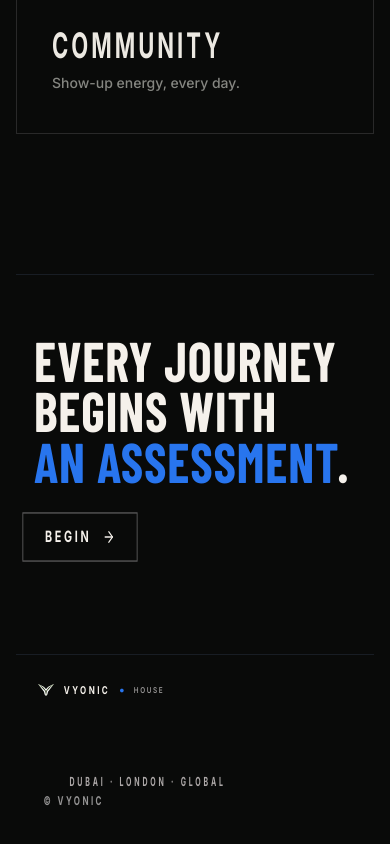
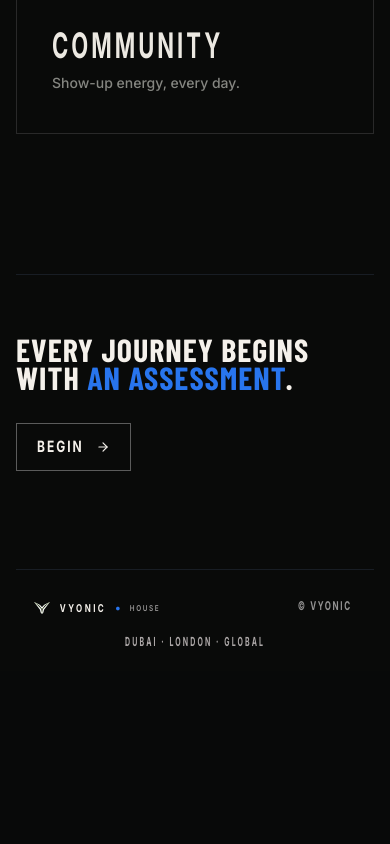
Before and after one commit to isha-98-isha/VYONIC-HOUSE, a React (Vite) app: page / in a window 390 px wide. Shown: the part 3621-4465 px from the top of the page. After the commit the page ends 4292 px from the top, so only its background shows below. Built offline with nearby package versions, Linux system fonts and the light colour scheme.

Commit message:
Fix Text allignment in Mobile View Mode.

```diff
--- a/src/pages/Home/House.jsx
+++ b/src/pages/Home/House.jsx
@@ -37,7 +37,9 @@ function Home() {
           </p>
 
           <h1 className="hero-title max-[900px]:!max-w-full max-[900px]:!text-[clamp(58px,18vw,78px)] max-[900px]:!leading-[0.88] max-[900px]:!tracking-[-1px]">
-            BECOME WHO YOU WERE <span>BUILT TO BE</span>.
+            BECOME WHO YOU
+            <br />
+            WERE <span>BUILT TO BE</span>.
           </h1>
 
           <p className="hero-description max-[900px]:!mx-0 max-[900px]:!mt-8 max-[900px]:!max-w-[290px] max-[900px]:!text-[15px] max-[900px]:!leading-[1.45]">
@@ -184,18 +186,27 @@ function Home() {
         </section>
 
         <section className="assessment-section max-[900px]:!w-[calc(100%-32px)] max-[900px]:!flex-col max-[900px]:!items-start max-[900px]:!gap-8 max-[900px]:!px-0">
-          <h2>
-            EVERY JOURNEY BEGINS WITH
-            <br />
-            <span>AN ASSESSMENT</span>.
+          <h2 className="max-[900px]:!text-[32px] max-[900px]:!leading-[0.88] max-[900px]:!tracking-0 max-[900px]:!transform-none">
+                        EVERY JOURNEY BEGINS
+            <br className="hidden max-[900px]:block" />
+                        {' '}WITH
+            <br className="max-[900px]:hidden" />
+            <span> AN ASSESSMENT</span>.
           </h2>
-          <button className="assessment-button" type="button">
-            BEGIN
+          <button className="assessment-button
+          max-[900px]:!gap-3
+          max-[900px]:!px-5
+          max-[900px]:!py-[14px]
+          max-[900px]:!text-[12px]
+          max-[900px]:!tracking-[2px]
+          max-[900px]:!transform-none"
+          type="button">
+            <span className="inline-block max-[900px]:!scale-y-[1.3]">BEGIN</span>
             <ArrowRight aria-hidden="true" />
           </button>
         </section>
 
-        <footer className="site-footer max-[900px]:!w-[calc(100%-32px)] max-[900px]:!flex-col max-[900px]:!items-start max-[900px]:!gap-6">
+        <footer className="site-footer max-[900px]:!grid max-[900px]:!h-[102px] max-[900px]:!w-[calc(100%-32px)] max-[900px]:!grid-cols-2 max-[900px]:!items-start max-[900px]:!gap-0 max-[900px]:!px-4 max-[900px]:!py-7">
 
           <div className="footer-brand">
             <img src={vyonicMark} alt="VYONIC Logo" />
@@ -204,11 +215,11 @@ function Home() {
             <h3>HOUSE</h3>
           </div>
 
-          <span className="footer-city">
+          <span className="footer-city max-[900px]:!top-0 max-[900px]:!col-span-2 max-[900px]:!row-start-2 max-[900px]:!mt-4 max-[900px]:!mb-0 max-[900px]:!justify-self-center max-[900px]:!text-[10px] max-[900px]:!tracking-[3px]">
             DUBAI · LONDON · GLOBAL
           </span>
 
-          <span className="footer-copy">
+          <span className="footer-copy max-[900px]:!justify-self-end max-[900px]:!text-[10px] max-[900px]:!tracking-[2px]">
             © VYONIC
           </span>
 
```
